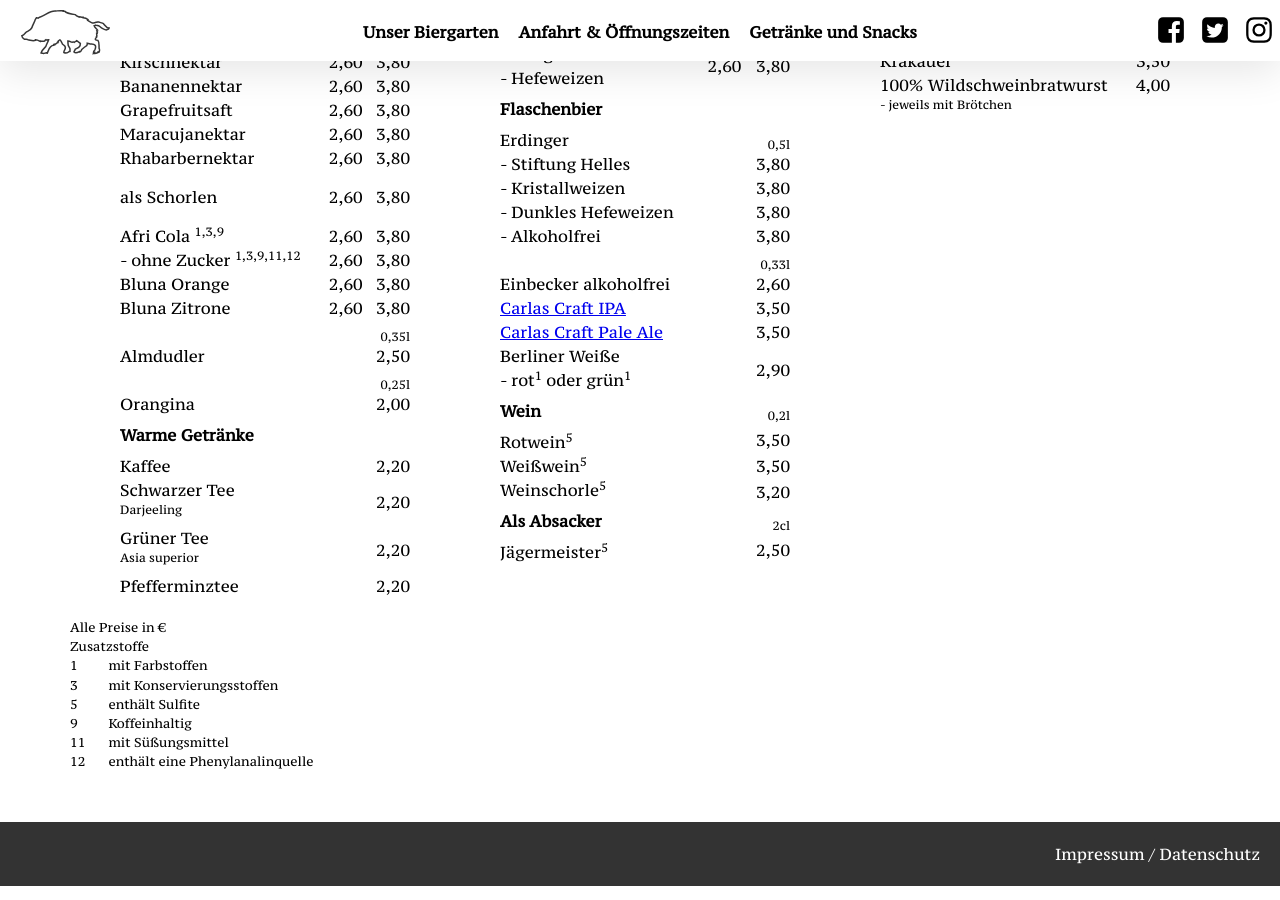
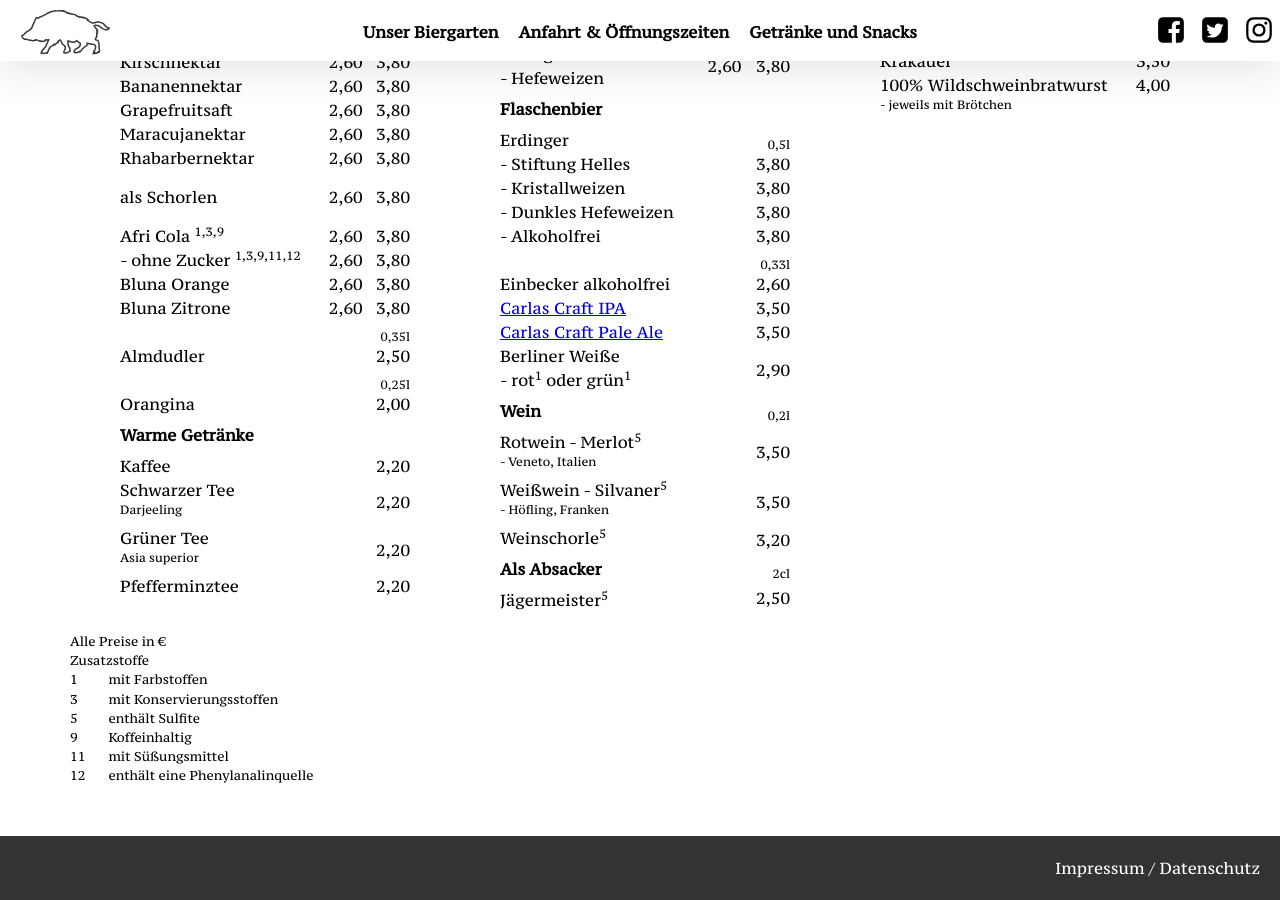
Before and after one commit to versable/kehr-website, a Jekyll site: the page built from index.html, in a window 1280 px wide and 900 px high, scrolled down 2060 px. Built offline with Jekyll 4.4.1, drawn with Linux system fonts in a browser that asks for light colours.

Commit message:
Update wine menu

```diff
--- a/index.html
+++ b/index.html
@@ -303,12 +303,12 @@ layout: default
                 <td><sub>0,2l</sub></td>
             </tr>
             <tr>
-                <td>Rotwein<sup>5</sup></td>
+                <td>Rotwein - Merlot<sup>5</sup><br><sup>- Veneto, Italien</sup></td>
                 <td></td>
                 <td>3,50</td>
             </tr>
             <tr>
-                <td>Weißwein<sup>5</sup></td>
+                <td>Weißwein - Silvaner<sup>5</sup><br><sup>- Höfling, Franken </sup></td>
                 <td></td>
                 <td>3,50</td>
             </tr>
```
